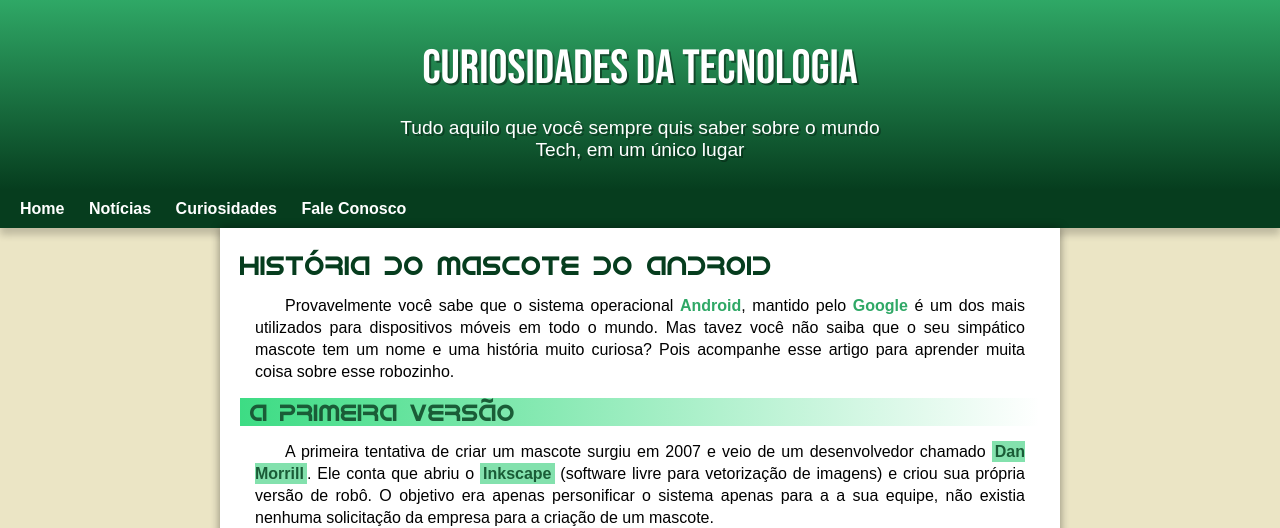
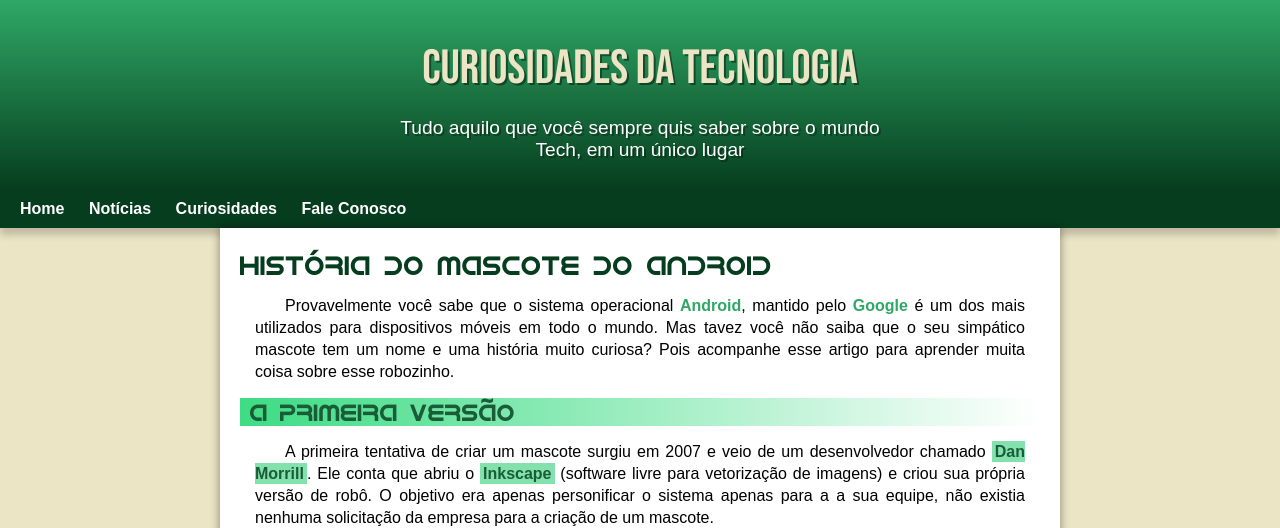
Before and after one commit to otsubolucas/projeto-android, a plain HTML site: page index.html in a window 1280 px wide. Shown: the top 528 px of the page. Drawn offline with Linux system fonts and the light colour scheme.

Commit message:
Site android v1.1

```diff
--- a/estilos/style.css
+++ b/estilos/style.css
@@ -39,7 +39,7 @@ header{
     background-image: linear-gradient(to bottom, var(--cor3), var(--cor5));
 }
 header > h1{
-    color: white;
+    color: var(--cor0);
     font-size: 3em;
     font-weight: normal;
     margin-bottom: 20px;
@@ -52,7 +52,7 @@ header p {
     font-size: 1.2em;
     text-align: center;
     text-shadow: 2px 2px 0px rgba(0, 0, 0, 0.322);
-    max-width:500px;
+    max-width: 500px;
     margin:auto;
 }
 nav{
```
